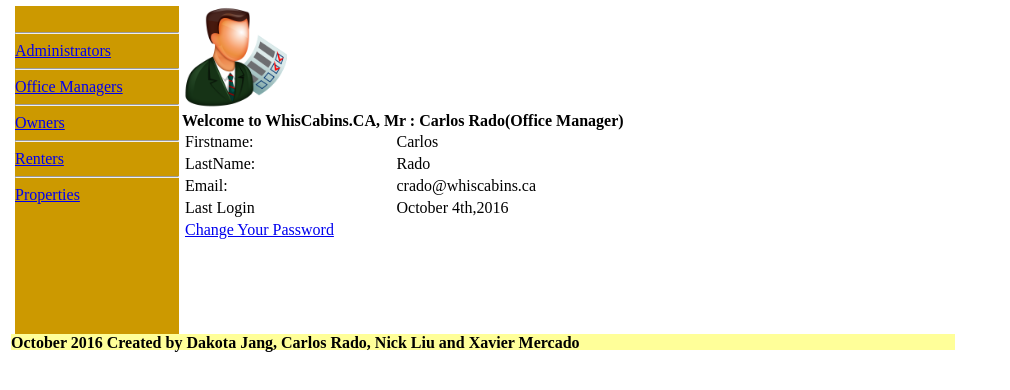
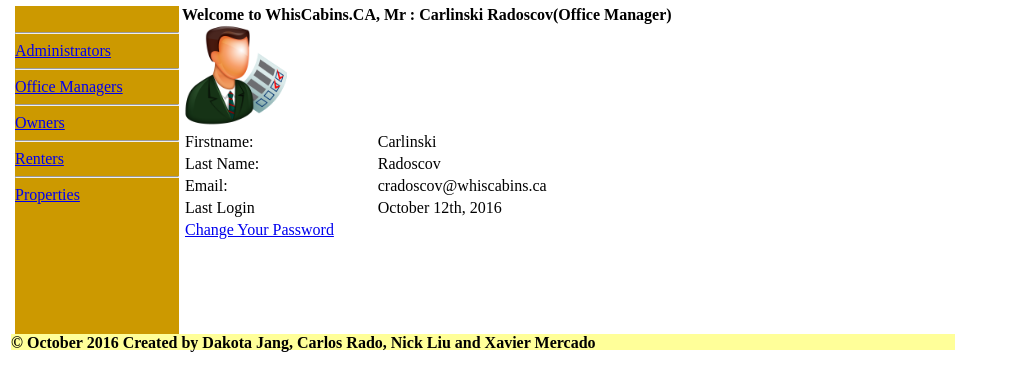
Before and after one commit to xaviermercado/SSDFall2016SAD3, a plain HTML site: page SSDFall2016SAD3/WebSite1/OfficeManagerProfile.html in a window 1280 px wide. Shown: the part 54-444 px from the top of the page, without its empty margins (0-1010 px from the left). Drawn offline with Linux system fonts and the light colour scheme.

Commit message:
re-arranged the Office Manager logo to be beneath the page title. added a copyright symbol to the same page.

```diff
--- a/SSDFall2016SAD3/WebSite1/OfficeManagerProfile.html
+++ b/SSDFall2016SAD3/WebSite1/OfficeManagerProfile.html
@@ -32,25 +32,25 @@
     </div>
     <div id="body" style="height: 333px; width: 768px; position:absolute; top: 60px; left: 182px;">
     <!-- Everything about the content goes in here -->
-        <b>
-         <img alt="" src="images/manager.png" style="height: 102px; width: 105px" /><br />
-        Welcome to WhisCabins.CA, Mr : Carlos Rado(Office Manager)</b>&nbsp;
+        <b>Welcome to WhisCabins.CA, Mr : Carlinski Radoscov(Office Manager)<br/>
+        </b>
+        <img alt="" src="images/manager.png" style="height: 102px; width: 105px" />
         <table style="width: 55%;">
             <tr>
                 <td>Firstname:</td>
-                <td> Carlos</td>
+                <td> Carlinski</td>
             </tr>
             <tr>
-                <td>LastName:</td>
-                <td> Rado</td>
+                <td>Last Name:</td>
+                <td> Radoscov</td>
             </tr>
             <tr>
                 <td>Email:</td>
-                <td> crado@whiscabins.ca</td>
+                <td> cradoscov@whiscabins.ca</td>
             </tr>
             <tr>
                 <td>Last Login</td>
-                <td>October 4th,2016</td>
+                <td>October 12th, 2016</td>
                 <td>&nbsp;</td>
             </tr>
             <tr>
@@ -66,7 +66,7 @@
 
     </div>
     <div id="Footer" style="width: 944px; height: 16px;position:relative; background-color: #FFFF99; top: 339px; left: 3px;">
-        <b>October 2016 Created by Dakota Jang, Carlos Rado, Nick Liu and Xavier Mercado</b>
+        <b>&copy; October 2016 Created by Dakota Jang, Carlos Rado, Nick Liu and Xavier Mercado</b>
 
     </div>
 </body>
```
